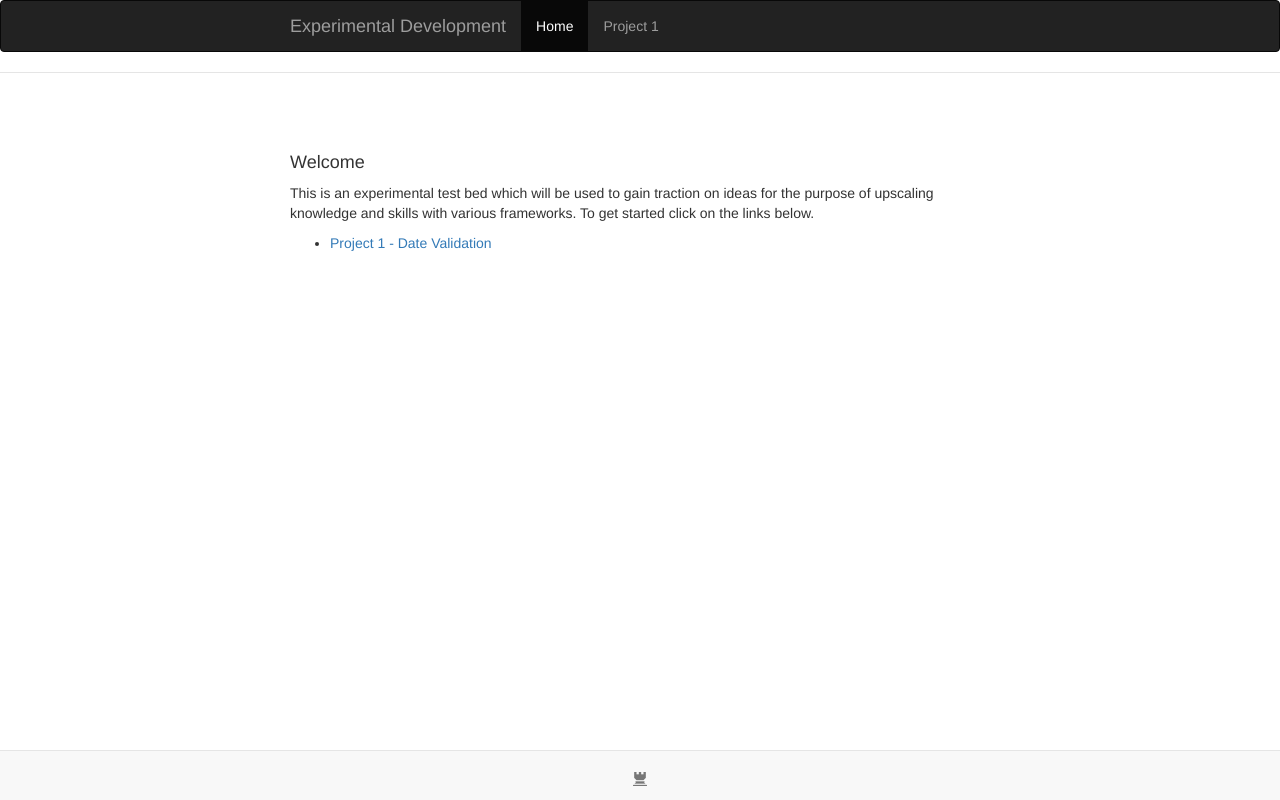
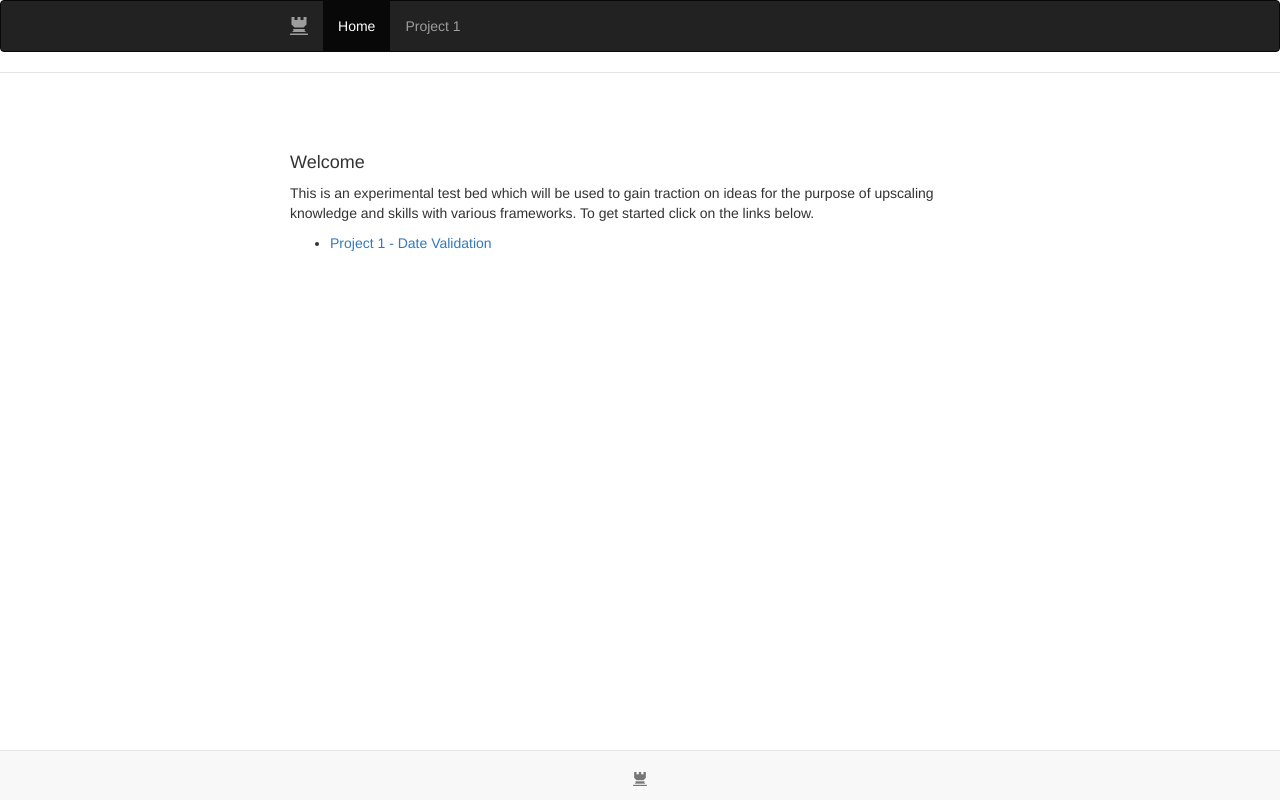
Before and after one commit to PaulKennedyDIT/ExperimentalDevelopment, a website: page app/index.html in a window 1280 px wide. Drawn offline with nearby package versions, Linux system fonts and the light colour scheme; some packages are replaced by stand-ins of ours; files that its build step writes are made by us from their sources; files whose address does not match are found by name.

Commit message:
Update Navbar Header

```diff
--- a/app/index.html
+++ b/app/index.html
@@ -41,7 +41,7 @@
               <span class="icon-bar"></span>
             </button>
 
-            <a class="navbar-brand" href="#/">Experimental Development</a>
+            <a class="navbar-brand" href="#/"> <span class="glyphicon glyphicon-tower"/></a>
           </div>
 
           <div class="collapse navbar-collapse" id="js-navbar-collapse">
```
